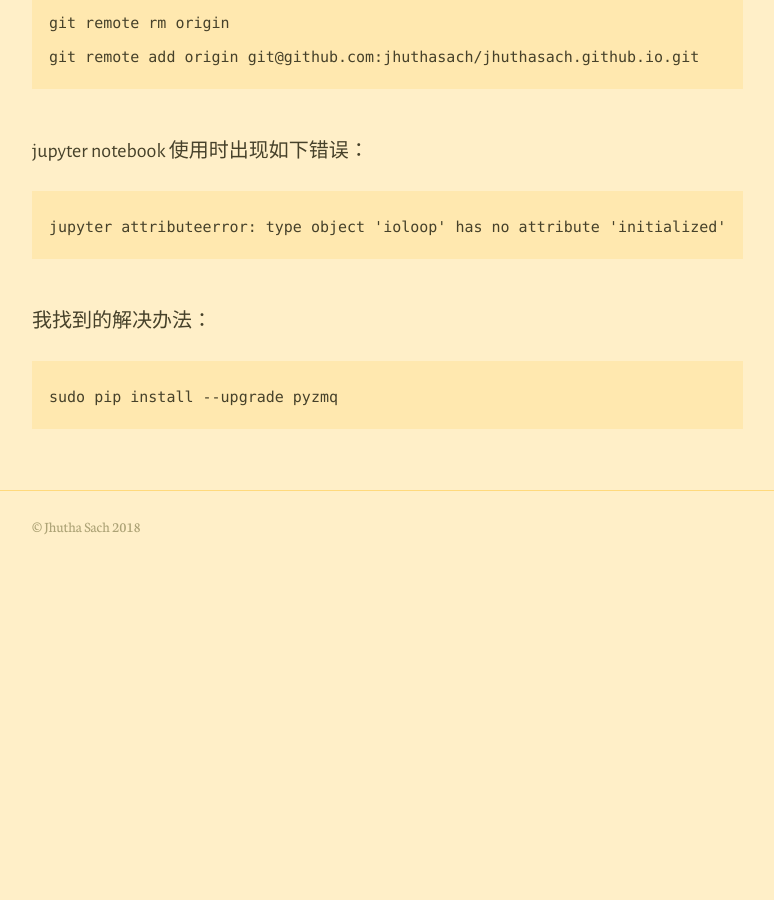
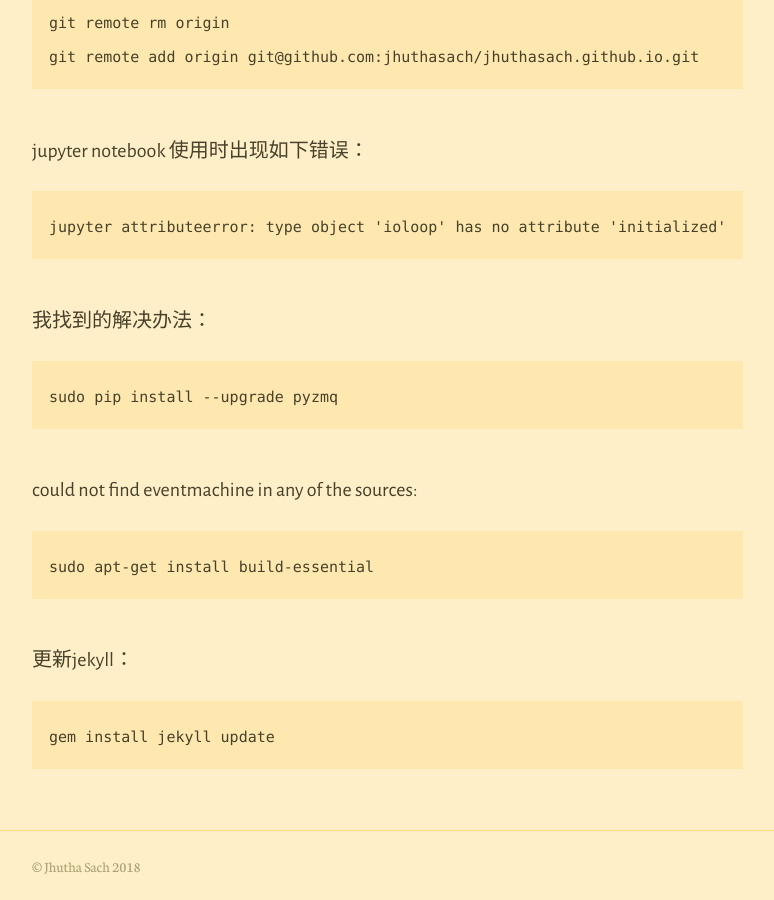
Before and after one commit to jhuthasach/jhuthasach.github.io, a Jekyll site: the page built from _posts/2018-03-22-临时记录一些东西.md, in a window 1280 px wide and 900 px high, scrolled down 660 px. Shown: the whole window, without its empty margins (158-932 px from the left). Built offline with Jekyll 4.4.1, drawn with Linux system fonts in a browser that asks for light colours; before the commit the page ends 1220 px from its top, so only the background shows below that.

Commit message:
add something

```diff
--- a/Gemfile
+++ b/Gemfile
@@ -1,2 +1,2 @@
-source "https://rubygems.org"
+source "http://gems.ruby-china.org"
 gem "garth-jekyll-theme"
--- a/_config.yml
+++ b/_config.yml
@@ -20,7 +20,7 @@ exclude:
 - garth-jekyll-theme.gemspec
 
 # 2. Installed Gems
-plugins:
+plugins_dir:
 - jekyll-paginate
 
 # 3. Gem settings
--- a/_posts/2018-03-22-临时记录一些东西.md
+++ b/_posts/2018-03-22-临时记录一些东西.md
@@ -26,3 +26,12 @@ jupyter notebook 使用时出现如下错误：
 我找到的解决办法：
 
 	sudo pip install --upgrade pyzmq
+
+
+could not find eventmachine in any of the sources:
+
+	sudo apt-get install build-essential
+
+更新jekyll：
+
+	gem install jekyll update
```
Also changed, not shown: Gemfile.lock, 6 other files.
